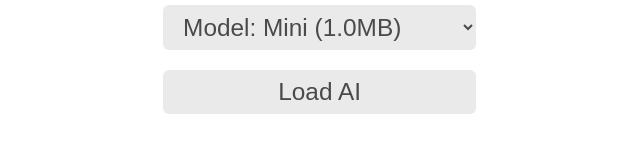
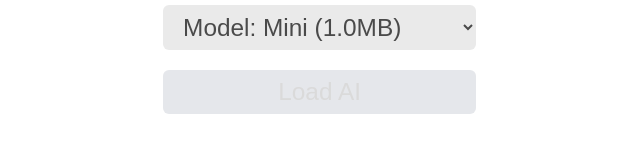
Before and after one commit to obrhubr/take-it-easy-online, a plain HTML site: page index.html in a window 1280 px wide. Both pictures are taken after a click on the button "Load AI". Shown: the part 636-788 px from the top of the page, 0-640 px from the left. Drawn offline with Linux system fonts and the light colour scheme; a script that the page names is missing.

Commit message:
disable load button

```diff
--- a/assets/scripts/nn.js
+++ b/assets/scripts/nn.js
@@ -146,6 +146,8 @@ function initialise_buttons() {
 };
 
 let loadAI = (async () => {
+	document.getElementById("load-ai").disabled = true;
+
 	model_filename = document.getElementById("select-ai").value;
 	model = await load_model(model_filename);
 
--- a/assets/styles/page.css
+++ b/assets/styles/page.css
@@ -119,6 +119,11 @@ body {
     background: #dadada;
 }
 
+.button:disabled {
+	background-color: #e5e7eb;
+	color: #dadada;
+}
+
 .debug-line {
 	margin-bottom: 10px;
 
--- a/index.html
+++ b/index.html
@@ -9,6 +9,7 @@
 	<link rel="stylesheet" type="text/css" href="assets/styles/page.css">
 	<link rel="stylesheet" type="text/css" href="assets/styles/game.css">
 
+	<script src="https://tinylytics.app/embed/FNfENmg9DK19_tRsvpzx.js" defer></script>
 	<script src="https://cdn.jsdelivr.net/npm/onnxruntime-web/dist/ort.min.js"></script>
 </head>
 
```
